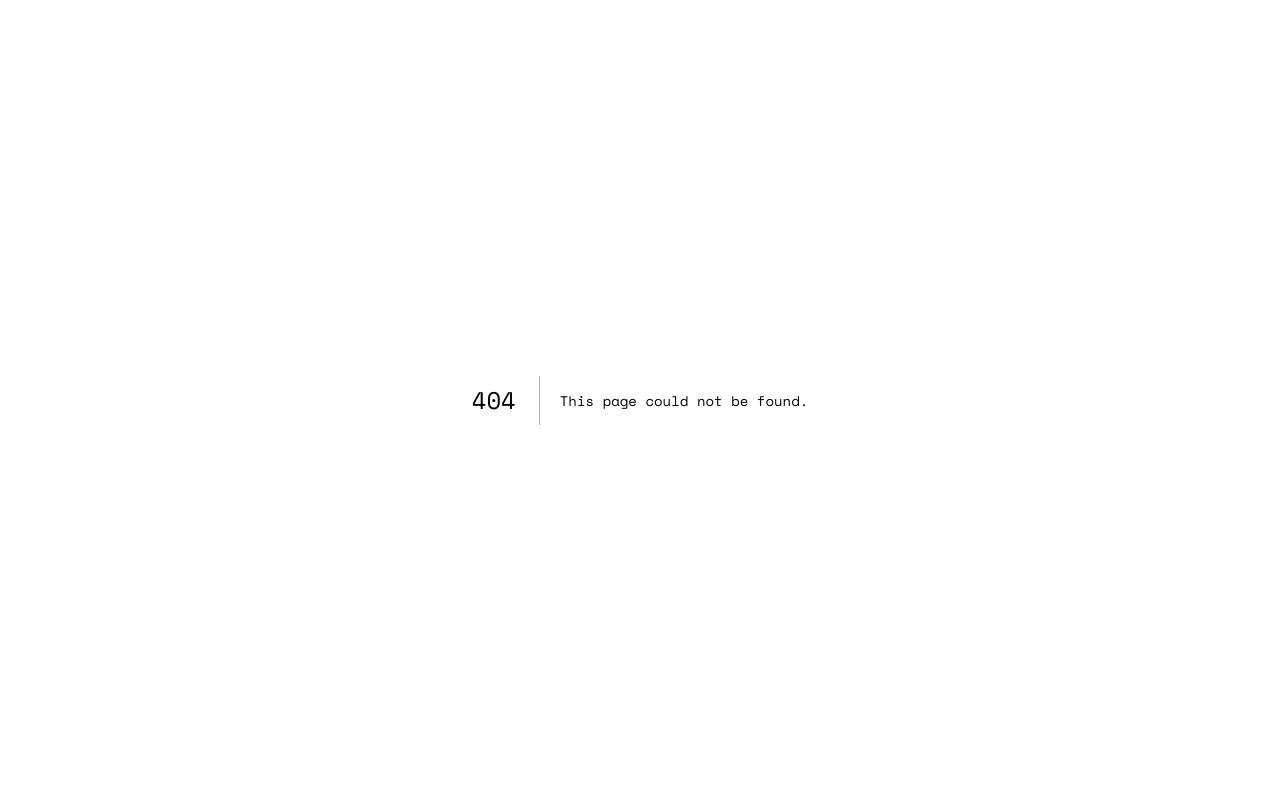
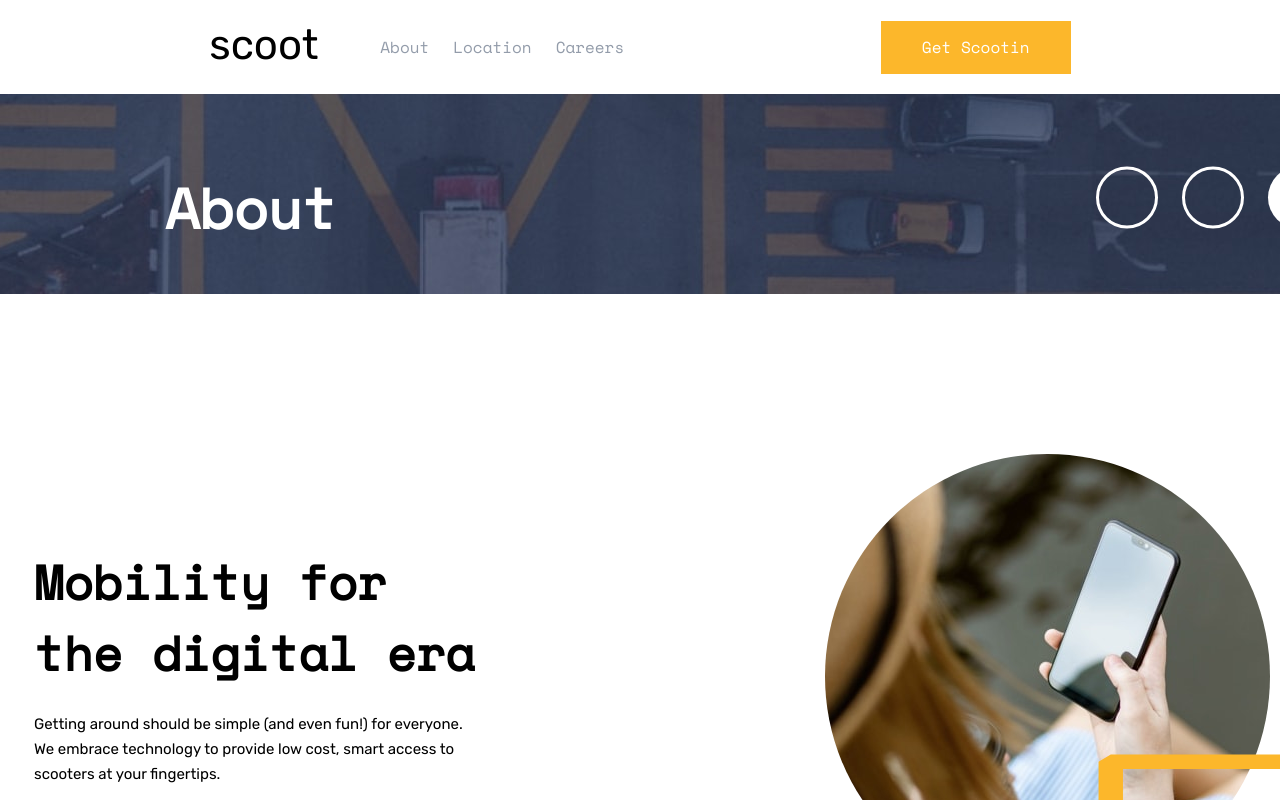
Before and after one commit to Jeff-Derbes/scoot, a Next.js app in the folder main/scoot/: page /about in a window 1280 px wide. Before the commit this address had no page. Built offline with nearby package versions, Linux system fonts and the light colour scheme.

Commit message:
about page updatees

```diff
--- /dev/null
+++ b/main/scoot/components/Layout.jsx
@@ -0,0 +1,14 @@
+import Header from "./Header/Header";
+import Footer from "./Footer/Footer";
+import JoinNow from "./JoinNow/JoinNow";
+
+export default function Layout({ children }) {
+  return (
+    <>
+      <Header />
+      <main>{children}</main>
+      <JoinNow />
+      <Footer />
+    </>
+  );
+}
--- a/main/scoot/components/LearnMoreSection/LearnMore.module.css
+++ b/main/scoot/components/LearnMoreSection/LearnMore.module.css
@@ -1,76 +1,77 @@
-.container{
+.container {
   display: flex;
   justify-content: space-between;
+  align-items: center;
   margin: 160px auto;
   max-width: 1260px;
   position: relative;
 }
 
-.container-flipped{
+.container-flipped {
   flex-direction: row-reverse;
 }
 
-.content-container{
+.content-container {
   max-width: 445px;
   margin: 0 24px;
 }
 
-.content-header{
+.content-header {
   font-weight: bold;
   font-size: 48px;
 }
 
-.content{
+.content {
   font-family: var(--font-sans);
   max-width: 445px;
   padding-top: 24px;
   padding-bottom: 24px;
 }
 
-.image-container{
+.image-container {
   position: relative;
 }
 
-.image{
+.image {
   border-radius: 50%;
 }
 
-.circle{
+.circle {
   position: absolute;
   top: 0;
   transform: translateX(530px);
 }
 
-.circle-flipped{
+.circle-flipped {
   transform: translateX(-530px);
 }
 
-.arrow{
+.arrow {
   position: absolute;
   top: 300px;
 }
 
-.arrow-flipped{
+.arrow-flipped {
   transform: scaleX(-1);
   right: 250px;
 }
 
-.short-arrow{
+.short-arrow {
   left: -15px;
 }
 
-.short-arrow.arrow-flipped{
+.short-arrow.arrow-flipped {
   transform: scaleX(-1);
-    left: unset ;
+  left: unset;
   right: -15px;
 }
 
-.arrow-top{
+.arrow-top {
   top: 40px;
 }
 
-@media(max-width: 800px){
-    .container{
+@media (max-width: 800px) {
+  .container {
     flex-direction: column-reverse;
     justify-content: center;
     align-items: center;
@@ -78,43 +79,41 @@
     text-align: center;
   }
 
-    .card-btn{
+  .card-btn {
     display: flex;
     justify-content: center;
     margin-top: 20px;
   }
 }
 
-
-@media(max-width: 530px){
-
-    .image-container{
+@media (max-width: 530px) {
+  .image-container {
     max-width: 311px;
     max-height: 311px;
   }
 
-    .image{
+  .image {
     max-width: 311px;
     max-height: 311px;
   }
 
-    .content-header{
+  .content-header {
     font-size: 33px;
   }
 
-    .arrow{
+  .arrow {
     top: 150px;
   }
 
-    .arrow-top{
+  .arrow-top {
     top: 0;
   }
 
-    .short-arrow{
+  .short-arrow {
     left: -75px;
   }
 
-    .short-arrow.arrow-flipped{
+  .short-arrow.arrow-flipped {
     right: 75px;
   }
 }
--- /dev/null
+++ b/main/scoot/components/PageHero/PageHero.jsx
@@ -0,0 +1,24 @@
+import Image from "next/image";
+import styles from "./PageHero.module.css";
+import circles from "../../public/assets/patterns/white-circles.svg";
+
+export default function PageHero(props) {
+  return (
+    <div
+      className={styles["hero-container"]}
+      style={{ backgroundImage: `url(${props.backgroundImage})` }}
+    >
+      <div className={styles["content-container"]}>
+        <h1 className={styles["hero-content"]}>{props.title}</h1>
+
+        <Image
+          src={circles}
+          className={styles.circles}
+          alt="line"
+          width={234}
+          height={63}
+        />
+      </div>
+    </div>
+  );
+}
--- /dev/null
+++ b/main/scoot/components/PageHero/PageHero.module.css
@@ -0,0 +1,24 @@
+.hero-container {
+  background-size: cover;
+  background-position: center;
+  width: 100vw;
+  height: 200px;
+  position: relative;
+}
+
+.content-container {
+  color: white;
+  padding-top: 72px;
+  padding-left: 165px;
+  align-items: center;
+}
+
+.hero-content {
+  display: inline;
+  font-size: 56px;
+}
+
+.circles {
+  position: absolute;
+  right: -50px;
+}
--- a/main/scoot/pages/_app.js
+++ b/main/scoot/pages/_app.js
@@ -1,5 +1,10 @@
-import '@/styles/globals.css'
+import "@/styles/globals.css";
+import Layout from "@/components/Layout";
 
 export default function App({ Component, pageProps }) {
-  return <Component {...pageProps} />
+  return (
+    <Layout>
+      <Component {...pageProps} />
+    </Layout>
+  );
 }
--- /dev/null
+++ b/main/scoot/pages/about.js
@@ -0,0 +1,40 @@
+import LearnMore from "@/components/LearnMoreSection/LearnMore";
+import PageHero from "@/components/PageHero/PageHero";
+import digitalEra from "@/public/assets/images/digital-era.jpg";
+import betterLiving from "@/public/assets/images/better-living.jpg";
+
+export default function About() {
+  return (
+    <div>
+      <PageHero
+        title={"About"}
+        backgroundImage={"/assets/images/about-hero-desktop.jpg"}
+      />
+
+      <section>
+        <LearnMore
+          header={"Mobility for the digital era"}
+          content={
+            "Getting around should be simple (and even fun!) for everyone. We embrace technology to provide low cost, smart access to scooters at your fingertips."
+          }
+          image={digitalEra}
+          hasArrow={true}
+          arrowFlipped={true}
+        />
+
+        <LearnMore
+          header={"Better urban living"}
+          content={
+            "We’re helping connect cities and bring people closer together. Our scooters are also fully-electric and we offset the minimal carbon footprint for each ride."
+          }
+          image={betterLiving}
+          hasArrow={true}
+          arrowFlipped={false}
+          shortArrow={true}
+          arrowTop={true}
+          flipped={true}
+        />
+      </section>
+    </div>
+  );
+}
```
Also changed, not shown: main/scoot/pages/index.js (+0 -10 lines). Lines whose indentation alone changed are shown as unchanged.
